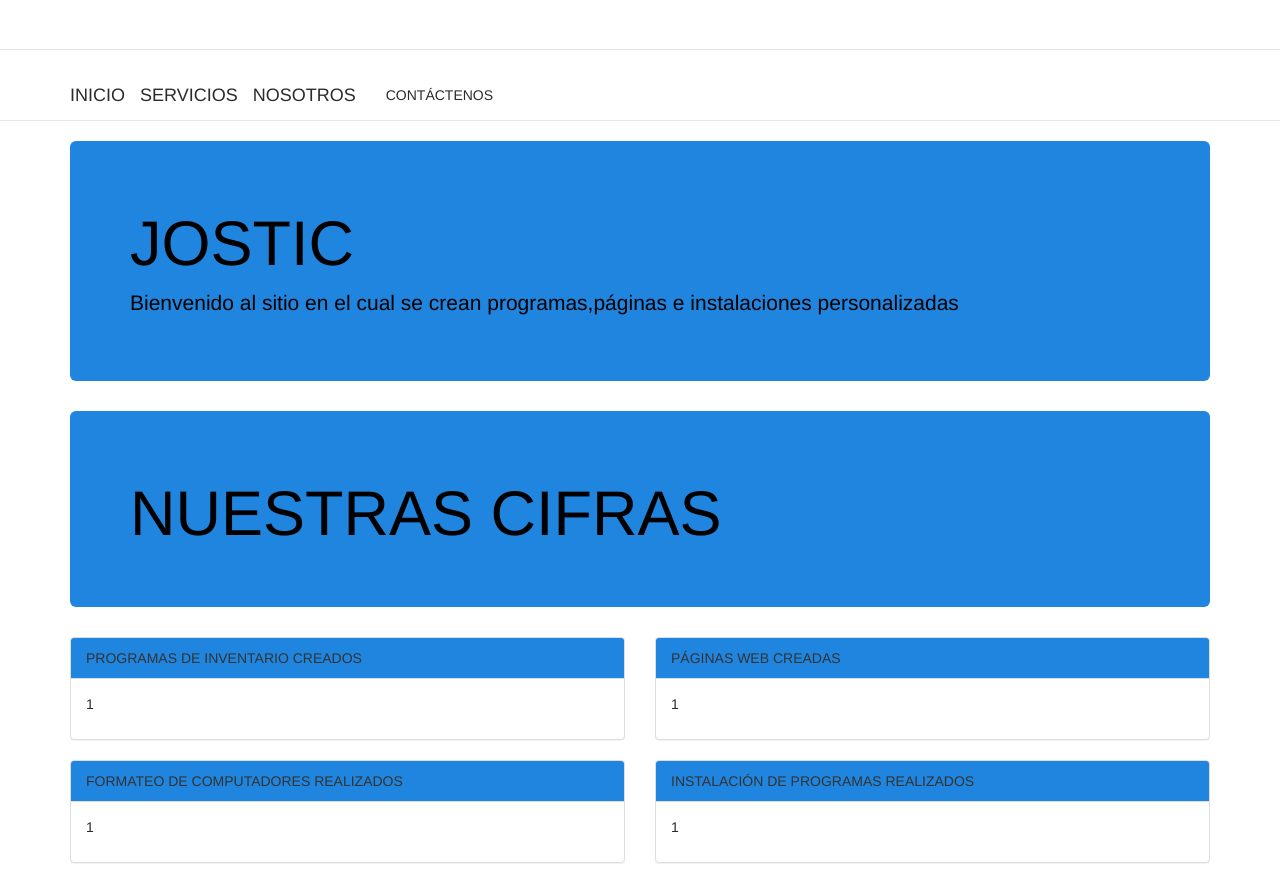
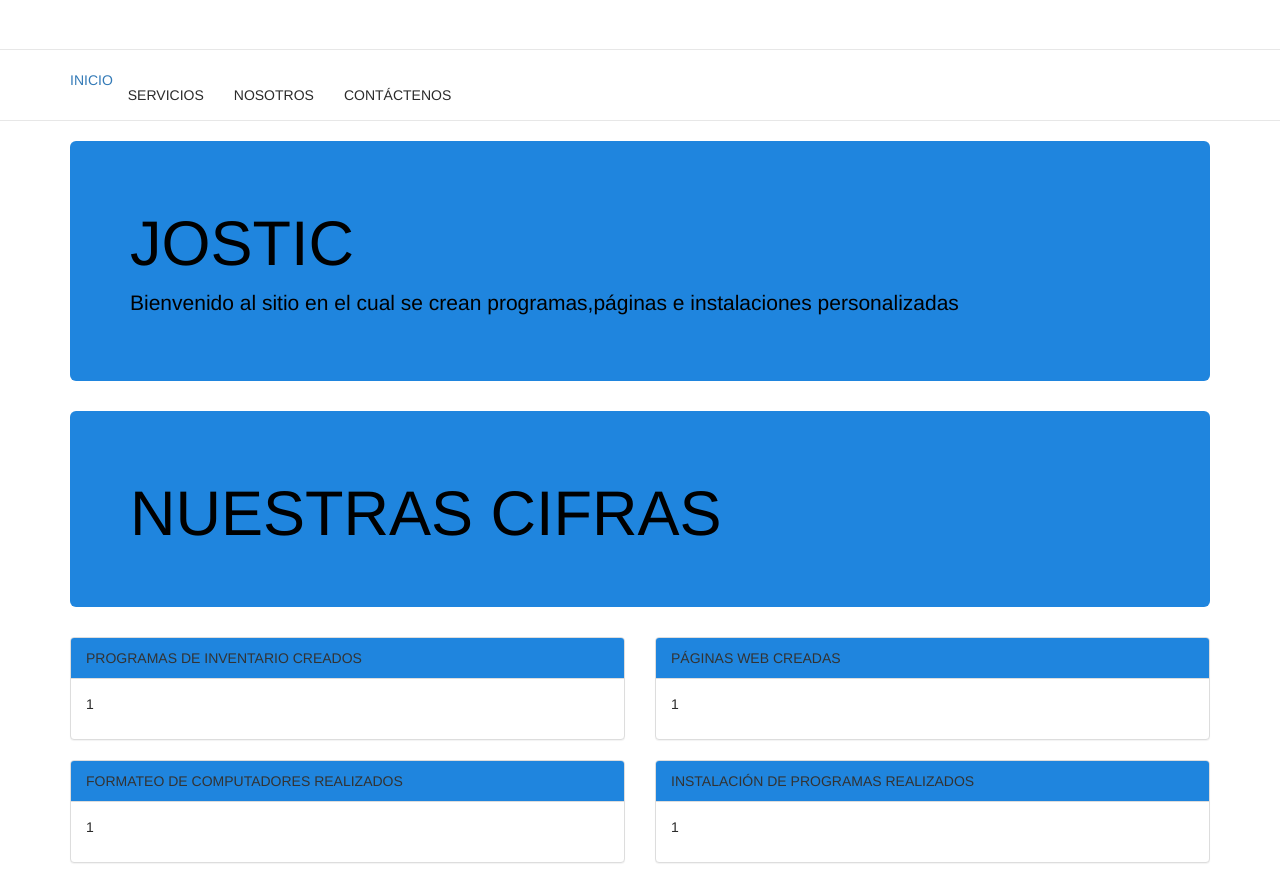
Before and after one commit to jostic2024/jostic2024.github.io, a plain HTML site: page index.html in a window 1280 px wide. Drawn offline with Linux system fonts and the light colour scheme.

Commit message:
Add files via upload

```diff
--- a/index.html
+++ b/index.html
@@ -24,13 +24,13 @@
                         <span class="icon-bar"></span>
                         <span class="icon-bar"></span>
                     </button>
-
+                    <a  href="index.html">INICIO</a>
                 </div>
                 <div id="navbar" class="navbar-collapse collapse">
                     <ul class="nav navbar-nav">
-                        <li><a class="navbar-brand" href="index.html">INICIO</a></li>
-                        <li><a class="navbar-brand" href="servicios.html">SERVICIOS</a></li>
-                        <li><a class="navbar-brand" href="nosotros.html">NOSOTROS</a></li>
+
+                        <li><a  href="servicios.html">SERVICIOS</a></li>
+                        <li><a  href="nosotros.html">NOSOTROS</a></li>
                         <li><a href="contactenos.html">CONTÁCTENOS</a></li>
                     </ul>
                 </div>
```
